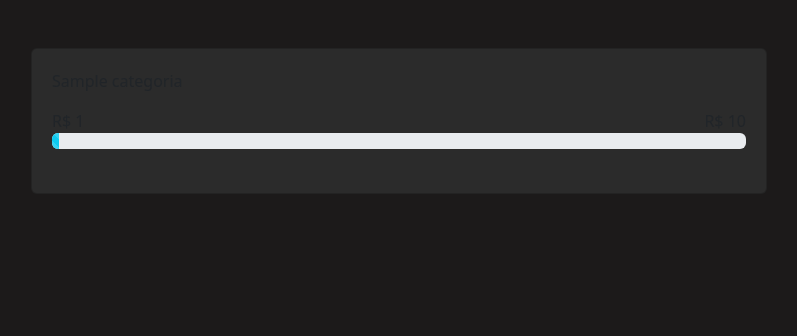
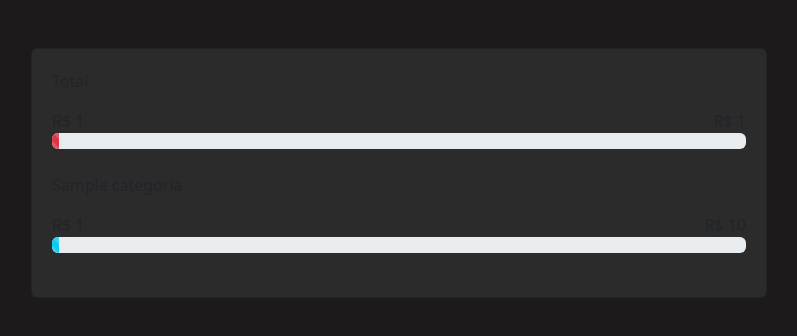
Before and after one commit to joaopedrovr91/python-my-finance, a Django app: template planejamento/templates/ver_planejamento.html in a window 1280 px wide. Shown: the part 56-392 px from the top of the page, without its empty margins (241-1038 px from the left). Run offline with Django 4.2, Linux system fonts and the light colour scheme; the template is opened without the code that fills it: most values are stand-ins (such as "Sample title", 1, 10 or a date in 2020).

Commit message:
realizando os desafios

```diff
--- a/planejamento/templates/ver_planejamento.html
+++ b/planejamento/templates/ver_planejamento.html
@@ -1,42 +1,42 @@
 {% extends 'bases/base.html' %}
 {% load static %}
 {% block 'head' %}
-
     <link href="{% static 'perfil/css/home.css' %}" rel="stylesheet">
     <link href="{% static 'perfil/css/gerenciar.css' %}" rel="stylesheet">
     <link href="{% static 'extrato/css/view_extrato.css' %}" rel="stylesheet">
-
 {% endblock %}
 
 {% block 'body' %}
-
     <div class="container">
         <br>
         <br>
         <div class="row">
-            <div class="col-md-2 text-center">
-            </div>
+            <div class="col-md-2 text-center"></div>
             <div class="col-md">
                <div class="card">
+                    <p>Total</p>
+                    <div>
+                        <span style="float: left !important;">R$ {{ total_gasto }}</span>
+                        <span style="float: right !important;">R$ {{ total_planejamento }}</span>
+                    </div>
+                    <div class="progress">
+                        <div class="progress-bar progress-bar-striped bg-danger" role="progressbar" style="width: {{ total_percentual }}%" aria-valuenow="{{ total_percentual }}" aria-valuemin="0" aria-valuemax="100"></div>
+                    </div>
+                    <br>
                     {% for categoria in categorias %}
-                        <p>{{categoria}}</p>
+                        <p>{{ categoria }}</p>
                         <div>
-                        <span style="float: left !important;">R$ {{categoria.total_gasto}}</span>
-                        <span style="float: right !important;">R$ {{categoria.valor_planejamento}}</span>
+                            <span style="float: left !important;">R$ {{ categoria.total_gasto }}</span>
+                            <span style="float: right !important;">R$ {{ categoria.valor_planejamento }}</span>
                         </div>
                         <div class="progress">
-                            <div class="progress-bar progress-bar-striped bg-info" role="progressbar" style="width: {{categoria.calcula_percentual_gasto_por_categoria}}%" aria-valuenow="50" aria-valuemin="0" aria-valuemax="100"></div>
+                            <div class="progress-bar progress-bar-striped bg-info" role="progressbar" style="width: {{ categoria.calcula_percentual_gasto_por_categoria }}%" aria-valuenow="{{ categoria.calcula_percentual_gasto_por_categoria }}" aria-valuemin="0" aria-valuemax="100"></div>
                         </div>
                         <br>
                     {% endfor %}
-
-                </div>
+               </div>
             </div>
-            <div class="col-md-2 text-center">
-            </div>
+            <div class="col-md-2 text-center"></div>
         </div>
     </div>
-
-
-
 {% endblock %}
```
Also changed, not shown: planejamento/views.py (+9 -2 lines).
